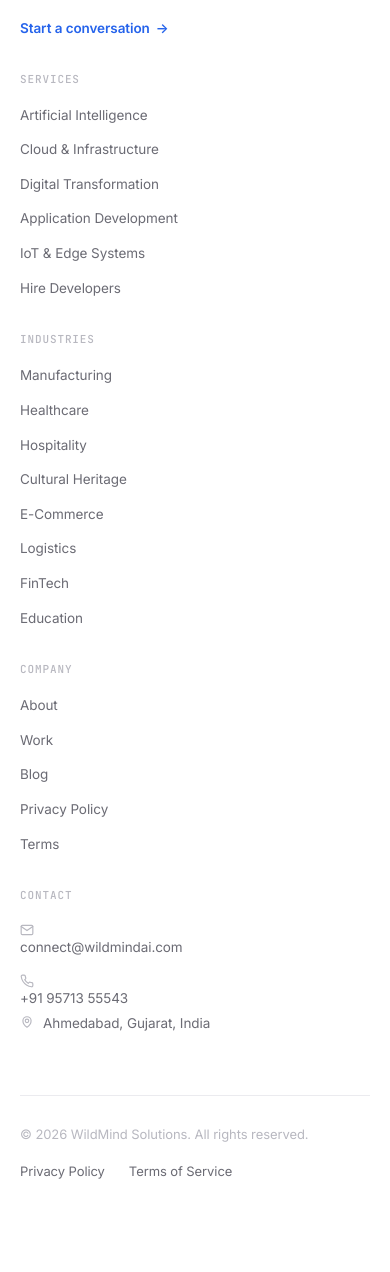
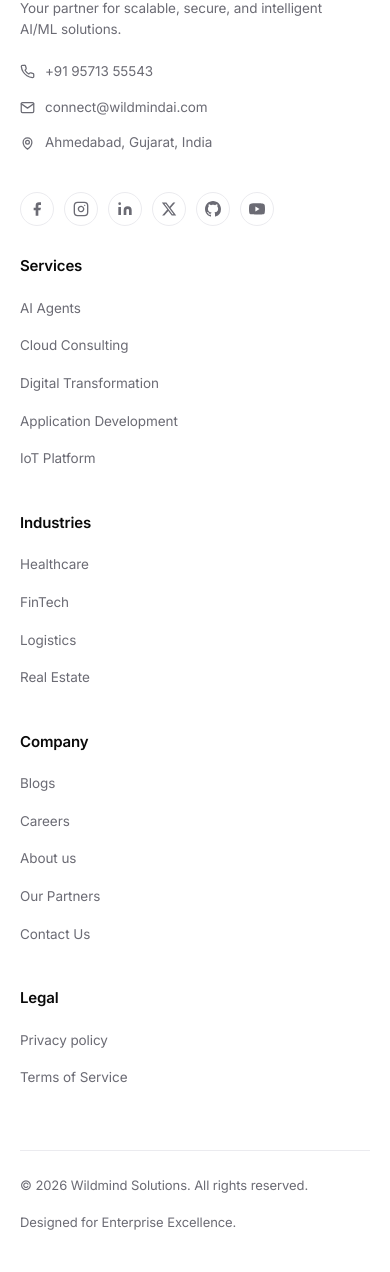
Before and after one commit to xenitsu889/wildmind-site, a website: page industries/manufacturing.html in a window 390 px wide. Shown: the part 4038-5310 px from the top of the page. Before the commit the page ends 5260 px from the top, so only its background shows below. Drawn offline with Linux system fonts and the light colour scheme.

Commit message:
feat: normalize section vertical spacing and redesign footer layout

```diff
--- a/assets/partials.js
+++ b/assets/partials.js
@@ -291,58 +291,61 @@
       + '    <div class="footer-grid">'
       + '      <div class="footer-col footer-brand">'
       + '        ' + brandMarkup('footer-brand-logo')
-      + '        <p>AI-first product engineering.</p>'
-      + '        <a href="/contact.html" class="footer-brand-cta">' + SITE_CONFIG.footerCtaText + ' <span class="arrow">→</span></a>'
+      + '        <p class="footer-brand-desc">Engineering the future of enterprise intelligence. Your partner for scalable, secure, and intelligent AI/ML solutions.</p>'
+      + '        <ul class="footer-contact-list">'
+      + '          <li><a href="tel:' + SITE_CONFIG.contactPhone + '"><svg width="15" height="15" viewBox="0 0 24 24" fill="none" stroke="currentColor" stroke-width="2" stroke-linecap="round" stroke-linejoin="round"><path d="M22 16.92v3a2 2 0 0 1-2.18 2 19.79 19.79 0 0 1-8.63-3.07 19.5 19.5 0 0 1-6-6 19.79 19.79 0 0 1-3.07-8.67A2 2 0 0 1 4.11 2h3a2 2 0 0 1 2 1.72 12.84 12.84 0 0 0 .7 2.81 2 2 0 0 1-.45 2.11L8.09 9.91a16 16 0 0 0 6 6l1.27-1.27a2 2 0 0 1 2.11-.45 12.84 12.84 0 0 0 2.81.7A2 2 0 0 1 22 16.92z"/></svg>' + SITE_CONFIG.contactPhoneDisplay + '</a></li>'
+      + '          <li><a href="mailto:' + SITE_CONFIG.contactEmail + '"><svg width="15" height="15" viewBox="0 0 24 24" fill="none" stroke="currentColor" stroke-width="2" stroke-linecap="round" stroke-linejoin="round"><path d="M4 4h16c1.1 0 2 .9 2 2v12c0 1.1-.9 2-2 2H4c-1.1 0-2-.9-2-2V6c0-1.1.9-2 2-2z"/><polyline points="22,6 12,13 2,6"/></svg>' + SITE_CONFIG.contactEmail + '</a></li>'
+      + '          <li><span class="footer-text-item"><svg width="15" height="15" viewBox="0 0 24 24" fill="none" stroke="currentColor" stroke-width="2" stroke-linecap="round" stroke-linejoin="round"><path d="M12 21s-7-4.35-7-11a7 7 0 0 1 14 0c0 6.65-7 11-7 11z"/><circle cx="12" cy="10" r="3"/></svg>' + SITE_CONFIG.location + '</span></li>'
+      + '        </ul>'
+      + '        <div class="footer-socials">'
+      + '          <a href="#" aria-label="Facebook" class="social-icon-btn"><svg viewBox="0 0 24 24" width="16" height="16" fill="currentColor"><path d="M18 2h-3a5 5 0 0 0-5 5v3H7v4h3v8h4v-8h3l1-4h-4V7a1 1 0 0 1 1-1h3z"/></svg></a>'
+      + '          <a href="#" aria-label="Instagram" class="social-icon-btn"><svg viewBox="0 0 24 24" width="16" height="16" fill="none" stroke="currentColor" stroke-width="2" stroke-linecap="round" stroke-linejoin="round"><rect x="2" y="2" width="20" height="20" rx="5" ry="5"/><path d="M16 11.37A4 4 0 1 1 12.63 8 4 4 0 0 1 16 11.37z"/><line x1="17.5" y1="6.5" x2="17.51" y2="6.5"/></svg></a>'
+      + '          <a href="#" aria-label="LinkedIn" class="social-icon-btn"><svg viewBox="0 0 24 24" width="16" height="16" fill="currentColor"><path d="M16 8a6 6 0 0 1 6 6v7h-4v-7a2 2 0 0 0-2-2 2 2 0 0 0-2 2v7h-4v-7a6 6 0 0 1 6-6z"/><rect x="2" y="9" width="4" height="12"/><circle cx="4" cy="4" r="2"/></svg></a>'
+      + '          <a href="#" aria-label="Twitter / X" class="social-icon-btn"><svg viewBox="0 0 24 24" width="16" height="16" fill="currentColor"><path d="M18.244 2.25h3.308l-7.227 8.26 8.502 11.24H16.17l-5.214-6.817L4.99 21.75H1.68l7.73-8.835L1.254 2.25H8.08l4.713 6.231zm-1.161 17.52h1.833L7.084 4.126H5.117z"/></svg></a>'
+      + '          <a href="#" aria-label="GitHub" class="social-icon-btn"><svg viewBox="0 0 24 24" width="16" height="16" fill="currentColor"><path d="M12 0C5.37 0 0 5.37 0 12c0 5.31 3.435 9.795 8.205 11.385.6.105.825-.255.825-.57 0-.285-.015-1.23-.015-2.235-3.015.555-3.795-.735-4.035-1.41-.135-.345-.72-1.41-1.23-1.695-.42-.225-1.02-.78-.015-.795.945-.015 1.62.87 1.845 1.23 1.08 1.815 2.805 1.305 3.495.99.105-.78.42-1.305.765-1.605-2.67-.3-5.46-1.335-5.46-5.925 0-1.305.465-2.385 1.23-3.225-.12-.3-.54-1.53.12-3.18 0 0 1.005-.315 3.3 1.23.96-.27 1.98-.405 3-.405s2.04.135 3 .405c2.295-1.56 3.3-1.23 3.3-1.23.66 1.65.24 2.88.12 3.18.765.84 1.23 1.905 1.23 3.225 0 4.605-2.805 5.625-5.475 5.925.435.375.81 1.095.81 2.22 0 1.605-.015 2.895-.015 3.3 0 .315.225.69.825.57A12.02 12.02 0 0 0 24 12c0-6.63-5.37-12-12-12z"/></svg></a>'
+      + '          <a href="#" aria-label="YouTube" class="social-icon-btn"><svg viewBox="0 0 24 24" width="16" height="16" fill="currentColor"><path d="M23.498 6.186a3.016 3.016 0 0 0-2.122-2.136C19.505 3.545 12 3.545 12 3.545s-7.505 0-9.377.505A3.017 3.017 0 0 0 .502 6.186C0 8.07 0 12 0 12s0 3.93.502 5.814a3.016 3.016 0 0 0 2.122 2.136c1.871.505 9.376.505 9.376.505s7.505 0 9.377-.505a3.015 3.015 0 0 0 2.122-2.136C24 15.93 24 12 24 12s0-3.93-.502-5.814zM9.545 15.568V8.432L15.818 12l-6.273 3.568z"/></svg></a>'
+      + '        </div>'
       + '      </div>'
       + '      <div class="footer-col">'
       + '        <h5>Services</h5>'
       + '        <ul>'
-      + '          <li><a href="/services#artificial-intelligence">Artificial Intelligence</a></li>'
-      + '          <li><a href="/services#cloud-infrastructure">Cloud &amp; Infrastructure</a></li>'
-      + '          <li><a href="/services#digital-transformation">Digital Transformation</a></li>'
-      + '          <li><a href="/services#application-development">Application Development</a></li>'
-      + '          <li><a href="/services#iot-edge">IoT &amp; Edge Systems</a></li>'
-      + '          <li><a href="/hire-developers">Hire Developers</a></li>'
+      + '          <li><a href="/services/ai-agents">AI Agents</a></li>'
+      + '          <li><a href="/services/devops-services">Cloud Consulting</a></li>'
+      + '          <li><a href="/services/business-analysis">Digital Transformation</a></li>'
+      + '          <li><a href="/services/application-development">Application Development</a></li>'
+      + '          <li><a href="/services/iot-platform-development">IoT Platform</a></li>'
       + '        </ul>'
       + '      </div>'
       + '      <div class="footer-col">'
       + '        <h5>Industries</h5>'
       + '        <ul>'
-      + '          <li><a href="/industries/manufacturing">Manufacturing</a></li>'
       + '          <li><a href="/industries/healthcare">Healthcare</a></li>'
-      + '          <li><a href="/industries/hospitality">Hospitality</a></li>'
-      + '          <li><a href="/industries/cultural-heritage">Cultural Heritage</a></li>'
-      + '          <li><a href="/industries/ecommerce">E-Commerce</a></li>'
+      + '          <li><a href="/industries/fintech">FinTech</a></li>'
       + '          <li><a href="/industries/logistics">Logistics</a></li>'
-      + '          <li><a href="/industries/fintech">FinTech</a></li>'
-      + '          <li><a href="/industries/education">Education</a></li>'
+      + '          <li><a href="/industries/real-estate">Real Estate</a></li>'
       + '        </ul>'
       + '      </div>'
       + '      <div class="footer-col">'
       + '        <h5>Company</h5>'
       + '        <ul>'
-      + '          <li><a href="/about">About</a></li>'
-      + '          <li><a href="/work">Work</a></li>'
-      + '          <li><a href="/blog">Blog</a></li>'
-      + '          <li><a href="/privacy-policy">Privacy Policy</a></li>'
-      + '          <li><a href="/terms">Terms</a></li>'
+      + '          <li><a href="/blog">Blogs</a></li>'
+      + '          <li><a href="/work">Careers</a></li>'
+      + '          <li><a href="/about">About us</a></li>'
+      + '          <li><a href="/about#partners">Our Partners</a></li>'
+      + '          <li><a href="/contact">Contact Us</a></li>'
       + '        </ul>'
       + '      </div>'
       + '      <div class="footer-col">'
-      + '        <h5>Contact</h5>'
-      + '        <ul class="footer-contact-list">'
-      + '          <li><a href="mailto:' + SITE_CONFIG.contactEmail + '"><svg width="14" height="14" viewBox="0 0 24 24" fill="none" stroke="currentColor" stroke-width="2" stroke-linecap="round" stroke-linejoin="round"><path d="M4 4h16c1.1 0 2 .9 2 2v12c0 1.1-.9 2-2 2H4c-1.1 0-2-.9-2-2V6c0-1.1.9-2 2-2z"/><polyline points="22,6 12,13 2,6"/></svg>' + SITE_CONFIG.contactEmail + '</a></li>'
-      + '          <li><a href="tel:' + SITE_CONFIG.contactPhone + '"><svg width="14" height="14" viewBox="0 0 24 24" fill="none" stroke="currentColor" stroke-width="2" stroke-linecap="round" stroke-linejoin="round"><path d="M22 16.92v3a2 2 0 0 1-2.18 2 19.79 19.79 0 0 1-8.63-3.07 19.5 19.5 0 0 1-6-6 19.79 19.79 0 0 1-3.07-8.67A2 2 0 0 1 4.11 2h3a2 2 0 0 1 2 1.72 12.84 12.84 0 0 0 .7 2.81 2 2 0 0 1-.45 2.11L8.09 9.91a16 16 0 0 0 6 6l1.27-1.27a2 2 0 0 1 2.11-.45 12.84 12.84 0 0 0 2.81.7A2 2 0 0 1 22 16.92z"/></svg>' + SITE_CONFIG.contactPhoneDisplay + '</a></li>'
-      + '          <li><span class="footer-text-item"><svg width="14" height="14" viewBox="0 0 24 24" fill="none" stroke="currentColor" stroke-width="2" stroke-linecap="round" stroke-linejoin="round"><path d="M12 21s-7-4.35-7-11a7 7 0 0 1 14 0c0 6.65-7 11-7 11z"/><circle cx="12" cy="10" r="3"/></svg>' + SITE_CONFIG.location + '</span></li>'
+      + '        <h5>Legal</h5>'
+      + '        <ul>'
+      + '          <li><a href="/privacy-policy">Privacy policy</a></li>'
+      + '          <li><a href="/terms">Terms of Service</a></li>'
       + '        </ul>'
       + '      </div>'
       + '    </div>'
       + '    <div class="footer-bottom">'
-      + '      <div class="footer-copyright">© <span id="year">2026</span> WildMind Solutions. All rights reserved.</div>'
-      + '      <nav class="footer-legal" aria-label="Legal">'
-      + '        <a href="/privacy-policy">Privacy Policy</a>'
-      + '        <a href="/terms">Terms of Service</a>'
-      + '      </nav>'
+      + '      <div class="footer-copyright">© <span id="year">2026</span> Wildmind Solutions. All rights reserved.</div>'
+      + '      <div class="footer-tagline-bottom">Designed for Enterprise Excellence.</div>'
       + '    </div>'
       + '  </div>'
       + '</footer>';
--- a/assets/responsive.css
+++ b/assets/responsive.css
@@ -68,7 +68,7 @@
   }
 
   section {
-    padding: var(--section-pad-y) 0;
+    padding: var(--section-pad-y) 0 0;
   }
 
   .container {
--- a/assets/styles.css
+++ b/assets/styles.css
@@ -222,18 +222,18 @@
   position: relative;
   z-index: 1;
 }
-section { padding: 60px 0; position: relative; }
+section { padding: 60px 0 0; position: relative; }
 @media (min-width: 901px) {
-  section { padding: 80px 0; position: relative; }
+  section { padding: 80px 0 0; position: relative; }
 }
 
 /* Section-specific rhythm — uniform spacing (single source of truth;
    do not redeclare padding on .impact-section/.cta-section elsewhere) */
-.impact-section { padding: 48px 0; }
-.cta-section    { padding: 48px 0; }
+.impact-section { padding: 48px 0 0; }
+.cta-section    { padding: 48px 0 0; }
 @media (min-width: 901px) {
-  .impact-section { padding: 72px 0; }
-  .cta-section    { padding: 96px 0; }
+  .impact-section { padding: 72px 0 0; }
+  .cta-section    { padding: 80px 0 0; }
 }
 
 /* ── Scroll-triggered reveal animations ── */
@@ -647,7 +647,7 @@
 
 /* ----- HERO ----- */
 .hero {
-  padding: 156px 0 44px;
+  padding: 156px 0 0;
   position: relative;
 }
 .hero-inner { max-width: 920px; }
@@ -726,7 +726,7 @@
 
 /* ----- CLIENT STRIP — Premium redesign ----- */
 .trust-strip {
-  padding: 40px 0 64px;
+  padding: 40px 0 0;
   border-bottom: none;
   background: linear-gradient(to bottom, transparent 0%, var(--bg) 42%, transparent 100%);
   position: relative;
@@ -2093,7 +2093,7 @@
 /* ----- FOOTER — Atmospheric ending ----- */
 footer.site-footer {
   border-top: none;
-  padding: 72px 0 40px;
+  padding: 60px 0 40px;
   background: var(--bg);
   position: relative;
 }
@@ -2115,107 +2115,121 @@
 }
 .footer-grid {
   display: grid;
-  grid-template-columns: 1.4fr repeat(4, 1fr);
+  grid-template-columns: 1.8fr 1fr 1fr 1fr 1fr;
   gap: 40px;
-  margin-bottom: 56px;
+  margin-bottom: 48px;
   align-items: start;
 }
-.footer-brand h4 {
-  font-size: 20px;
-  font-weight: 600;
-  margin-bottom: 14px;
-  letter-spacing: -0.025em;
+.footer-brand {
+  display: flex;
+  flex-direction: column;
+}
+.footer-brand-desc {
+  color: var(--text-dim);
+  font-size: 13.5px;
+  max-width: 320px;
+  line-height: 1.6;
+  margin-top: 14px;
+  margin-bottom: 20px;
+}
+.footer-brand .footer-contact-list {
+  list-style: none;
+  padding: 0;
+  margin: 0 0 24px 0;
+}
+.footer-brand .footer-contact-list li {
+  margin-bottom: 10px;
+}
+.footer-brand .footer-contact-list li a,
+.footer-brand .footer-contact-list li .footer-text-item {
+  display: inline-flex;
+  align-items: center;
+  gap: 10px;
+  color: var(--text-dim);
+  font-size: 13.5px;
+  transition: color var(--motion-fast) var(--ease-out);
+}
+.footer-brand .footer-contact-list li a:hover {
   color: var(--text);
 }
-.footer-brand h4 .sub {
+.footer-brand .footer-contact-list svg {
   color: var(--text-mute);
-  font-weight: 500;
-}
-.footer-brand p {
-  color: var(--text-dim);
-  font-size: 14px;
-  max-width: 340px;
-  line-height: 1.65;
-  margin-bottom: 18px;
-}
-.footer-brand-cta {
+  flex-shrink: 0;
+  transition: color 0.2s ease;
+}
+.footer-brand .footer-contact-list li a:hover svg {
+  color: var(--accent);
+}
+
+/* Social icons pill row */
+.footer-socials {
+  display: flex;
+  align-items: center;
+  gap: 10px;
+  flex-wrap: wrap;
+}
+.social-icon-btn {
   display: inline-flex;
   align-items: center;
-  gap: 6px;
-  font-size: 13.5px;
-  font-weight: 600;
-  color: var(--accent);
-  transition: gap 0.2s ease;
-}
-.footer-brand-cta:hover,
-.footer-brand-cta:focus-visible { gap: 9px; }
-.footer-brand-cta:focus-visible { outline: 2px solid var(--accent); outline-offset: 3px; }
-.footer-brand-cta .arrow { transition: transform var(--motion-fast) var(--ease-out); }
-.footer-brand-cta:hover .arrow,
-.footer-brand-cta:focus-visible .arrow { transform: translateX(3px); }
+  justify-content: center;
+  width: 34px;
+  height: 34px;
+  border-radius: 50%;
+  background: rgba(255, 255, 255, 0.05);
+  border: 1px solid var(--border);
+  color: var(--text-dim);
+  transition: all 0.2s ease;
+}
+.social-icon-btn:hover {
+  background: var(--accent);
+  border-color: var(--accent);
+  color: #ffffff;
+  transform: translateY(-2px);
+  box-shadow: 0 4px 12px rgba(0, 0, 0, 0.25);
+}
+
 .footer-col h5 {
-  font-size: 11px;
-  text-transform: uppercase;
-  letter-spacing: 0.08em;
-  color: var(--text-faint);
+  font-size: 15px;
+  font-weight: 600;
+  color: var(--text);
   margin-bottom: 20px;
-  font-weight: 500;
-  font-family: var(--font-mono);
-}
-.footer-col ul { list-style: none; }
-.footer-col ul li { margin-bottom: 2px; }
+  letter-spacing: -0.01em;
+  font-family: var(--font-sans);
+}
+.footer-col ul { list-style: none; padding: 0; margin: 0; }
+.footer-col ul li { margin-bottom: 12px; }
 .footer-col ul li a {
   color: var(--text-dim);
   font-size: 13.5px;
   transition: color var(--motion-fast) var(--ease-out), transform var(--motion-fast) var(--ease-out);
-  display: block;
-  padding: 11px 0;
-  margin: -11px 0;
+  display: inline-block;
 }
 .footer-col ul li a:hover,
 .footer-col ul li a:focus-visible {
   color: var(--text);
-  transform: translateX(2px);
+  transform: translateX(3px);
 }
 .footer-col ul li a:focus-visible {
   outline: 2px solid var(--accent);
   outline-offset: 3px;
   border-radius: var(--radius-sm);
 }
-/* Contact column — icon-led rows */
-.footer-contact-list li {
-  margin-bottom: 14px;
-}
-.footer-contact-list li a,
-.footer-contact-list li .footer-text-item {
-  display: inline-flex;
-  align-items: flex-start;
-  gap: 9px;
-}
-.footer-contact-list svg {
-  color: var(--text-faint);
-  flex-shrink: 0;
-  transition: color 0.2s ease;
-  margin-top: 2px;
-}
-.footer-contact-list li a:hover svg { color: var(--accent); }
-.footer-text-item { color: var(--text-dim); font-size: 13.5px; }
+
 .footer-bottom {
-  padding-top: 28px;
+  padding-top: 24px;
   border-top: 1px solid var(--border);
   display: flex;
   justify-content: space-between;
   align-items: center;
-  color: var(--text-faint);
+  color: var(--text-mute);
   font-size: 13px;
   flex-wrap: wrap;
   gap: 16px;
 }
-.footer-copyright { color: var(--text-faint); }
-.footer-legal {
-  display: flex;
-  align-items: center;
-  gap: 24px;
+.footer-copyright { color: var(--text-mute); }
+.footer-tagline-bottom {
+  color: var(--text-mute);
+  font-weight: 400;
 }
 @keyframes pulse {
   0%, 100% { opacity: 1; }
@@ -2238,7 +2252,7 @@
 
 /* ----- SUBPAGE HERO ----- */
 .subhero {
-  padding: 0 0 80px;
+  padding: 0 0 0;
   position: relative;
 }
 .subhero h1 {
@@ -2401,7 +2415,7 @@
 
 /* ----- RESPONSIVE ----- */
 @media (max-width: 900px) {
-  section { padding: 70px 0; }
+  section { padding: 70px 0 0; }
   .container { padding: 0 20px; }
   nav.site-nav { padding: 14px 20px; }
   .brand-text { font-size: 14px; }
@@ -2530,6 +2544,7 @@
 
 #services {
   padding-top: 92px;
+  padding-bottom: 0;
 }
 
 .stack-layout,
@@ -2555,15 +2570,15 @@
 
 @media (max-width: 900px) {
   .hero {
-    padding: 120px 0 34px;
+    padding: 120px 0 0;
   }
 
   .subhero {
-    padding-bottom: 56px;
+    padding-bottom: 0;
   }
 
   .subhero--about {
-    padding-bottom: 48px;
+    padding-bottom: 0;
   }
 
   .hero-proof {
@@ -2581,7 +2596,7 @@
   }
 
   .trust-strip {
-    padding: 24px 0 48px;
+    padding: 24px 0 0;
   }
 
   .trust-header {
@@ -3362,7 +3377,7 @@
   color: var(--text-dim);
   font-size: 14.5px;
 }
-.section-tight-top { padding-top: 20px; }
+.section-tight-top { padding-top: 20px; padding-bottom: 0; }
 .hero-cta-row--static { opacity: 1; animation: none; }
 section[id] {
   scroll-margin-top: var(--site-nav-offset);
@@ -3529,7 +3544,7 @@
 }
 @media (max-width: 768px) { .blog-grid { grid-template-columns: 1fr; } }
 
-.article-hero { padding-top: 120px; padding-bottom: 40px; }
+.article-hero { padding-top: 120px; padding-bottom: 0; }
 .article-meta {
   display: flex;
   flex-wrap: wrap;
@@ -3818,13 +3833,15 @@
 .outcome-item span { font-size: 14.5px; color: var(--text-dim); font-weight: 500; }
 
 @media (max-width: 1100px) {
-  .footer-grid { grid-template-columns: repeat(3, 1fr); }
-}
-@media (max-width: 700px) {
-  .footer-grid { grid-template-columns: 1fr 1fr; }
+  .footer-grid { grid-template-columns: 2fr 1fr 1fr; gap: 32px; }
+}
+@media (max-width: 768px) {
+  .footer-grid { grid-template-columns: 1fr 1fr; gap: 32px; }
+  .footer-brand { grid-column: 1 / -1; }
 }
 @media (max-width: 480px) {
-  .footer-grid { grid-template-columns: 1fr; }
+  .footer-grid { grid-template-columns: 1fr; gap: 28px; }
+  .footer-brand { grid-column: auto; }
 }
 
 .tag-cloud a,
@@ -3925,8 +3942,8 @@
 .legal-section:last-child { border-bottom: none; }
 .legal-body { max-width: none; }
 
-.subhero--about { padding-bottom: 72px; }
-.about-story { padding: 72px 0 56px; }
+.subhero--about { padding-bottom: 0; }
+.about-story { padding: 72px 0 0; }
 .about-story-inner { max-width: 760px; }
 .about-story-inner h2 {
   font-size: clamp(28px, 3.8vw, 42px);
@@ -3941,7 +3958,7 @@
   line-height: 1.65;
   margin-bottom: 20px;
 }
-.about-location { padding: 72px 0; }
+.about-location { padding: 72px 0 0; }
 .about-location-inner { max-width: 720px; }
 .about-location-inner h2 {
   font-size: clamp(28px, 3.8vw, 42px);
--- a/sitemap.xml
+++ b/sitemap.xml
@@ -344,7 +344,7 @@
   </url>
   <url>
     <loc>https://solutions.wildmindai.com/blog</loc>
-    <lastmod>2026-07-28</lastmod>
+    <lastmod>2026-07-30</lastmod>
     <changefreq>weekly</changefreq>
     <priority>0.7</priority>
   </url>
```
